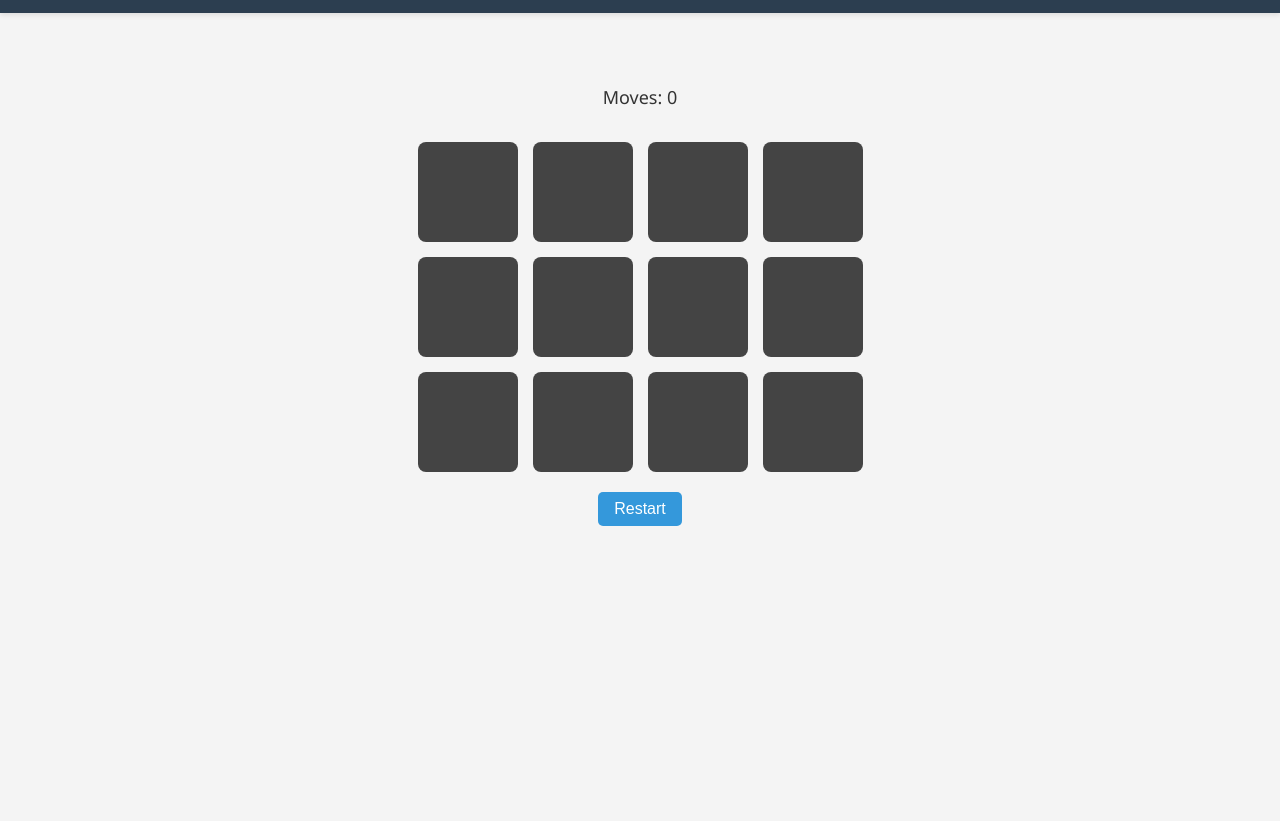
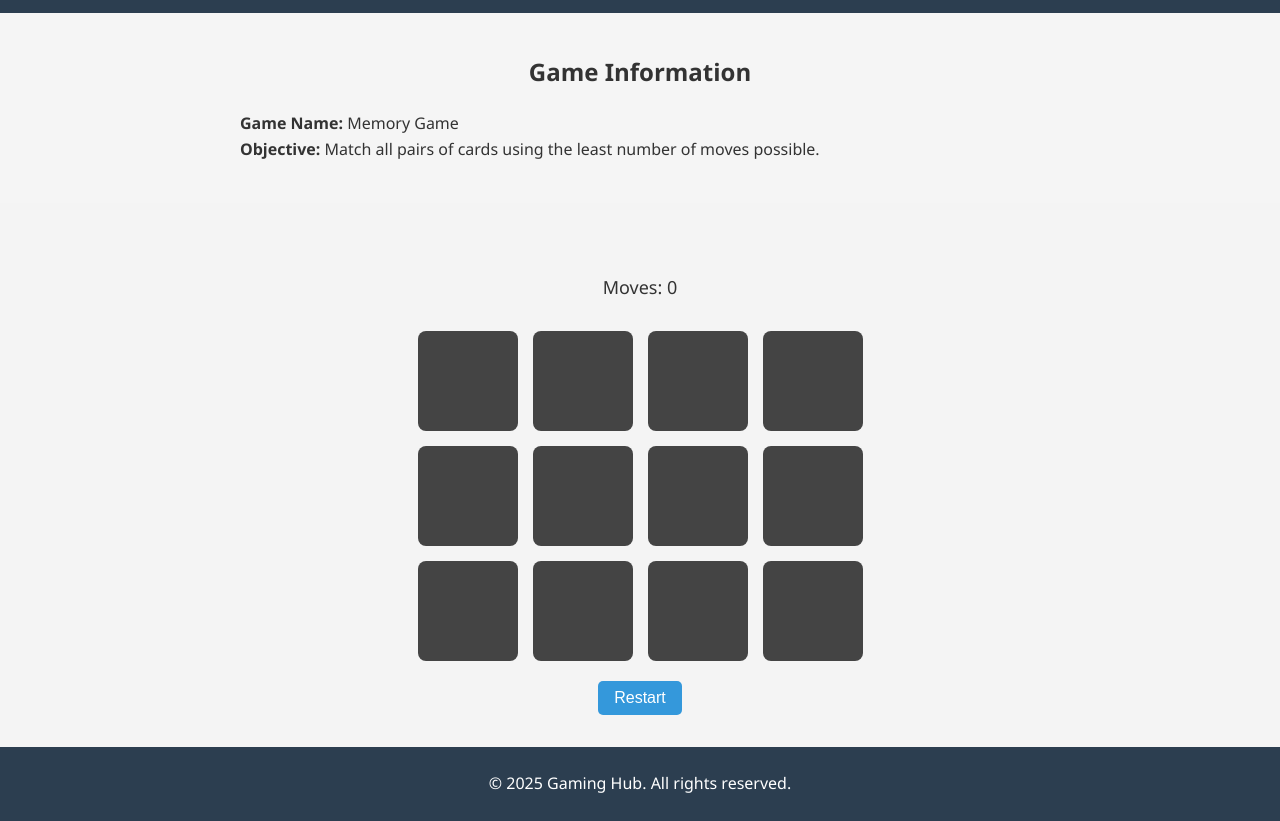
Before and after one commit to Mah-Atef-Abdelaziz/Gaming_Hub, a plain HTML site: page games/memory.html in a window 1280 px wide. Shown: the part 65-886 px from the top of the page. Before the commit the page ends 800 px from the top, so only its background shows below. Drawn offline with Linux system fonts and the light colour scheme.

Commit message:
Update memory.html

```diff
--- a/games/memory.html
+++ b/games/memory.html
@@ -1,5 +1,6 @@
 <!DOCTYPE html>
 <html lang="en">
+
 <head>
     <meta charset="UTF-8" />
     <meta name="viewport" content="width=device-width, initial-scale=1.0" />
@@ -72,13 +73,25 @@
                 </ul>
             </nav>
         </div>
-    </header>
+    </header><!-- Add this inside <body>, before the <footer> -->
+    <section id="info-section" style="padding: 40px 20px; background-color: #f5f5f5; text-align: center;">
+        <h2 style="margin-bottom: 20px;">Game Information</h2>
+        <div style="max-width: 800px; margin: 0 auto; text-align: left;">
+            <p><strong>Game Name:</strong> Memory Game</p>
+            <p><strong>Objective:</strong> Match all pairs of cards using the least number of moves possible.</p>
+        </div>
+    </section>
+
     <div id="memory-container">
         <div id="moves">Moves: 0</div>
         <div id="memory-game"></div>
         <button id="restart">Restart</button>
     </div>
-
+    <footer>
+        <div class="container">
+            <p>&copy; 2025 Gaming Hub. All rights reserved.</p>
+        </div>
+    </footer>
     <script src="../js/memory.js"></script>
 </body>
 
```
